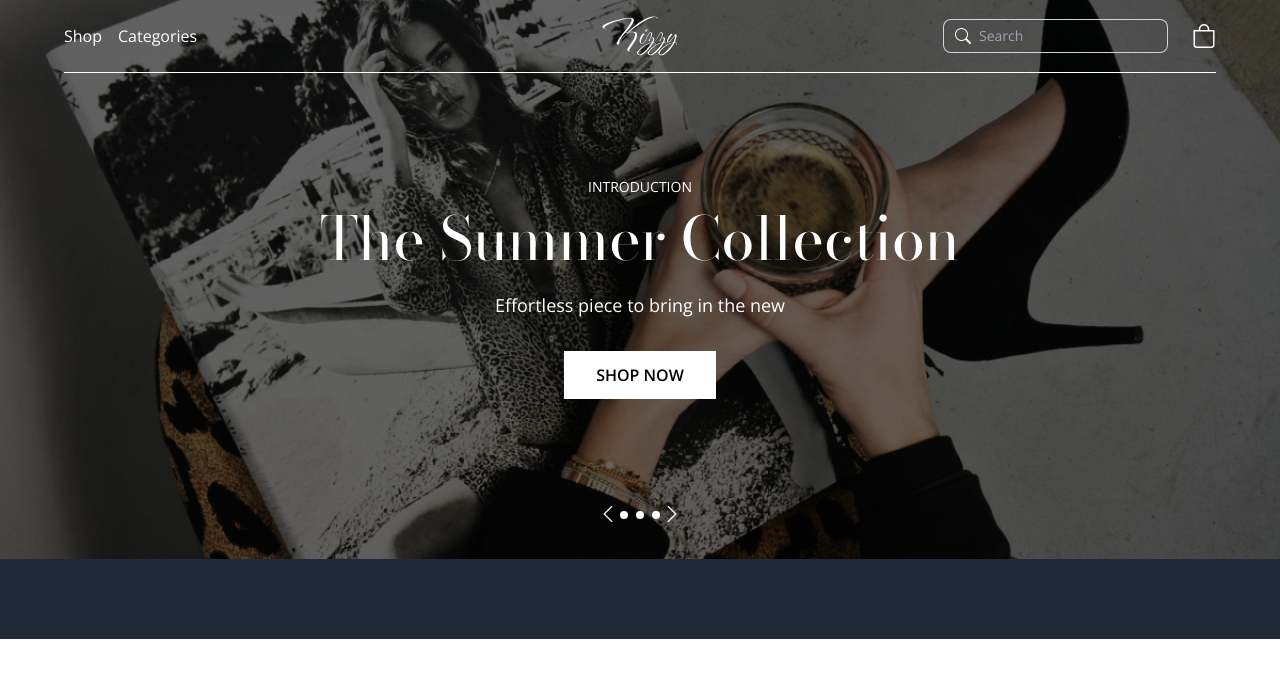
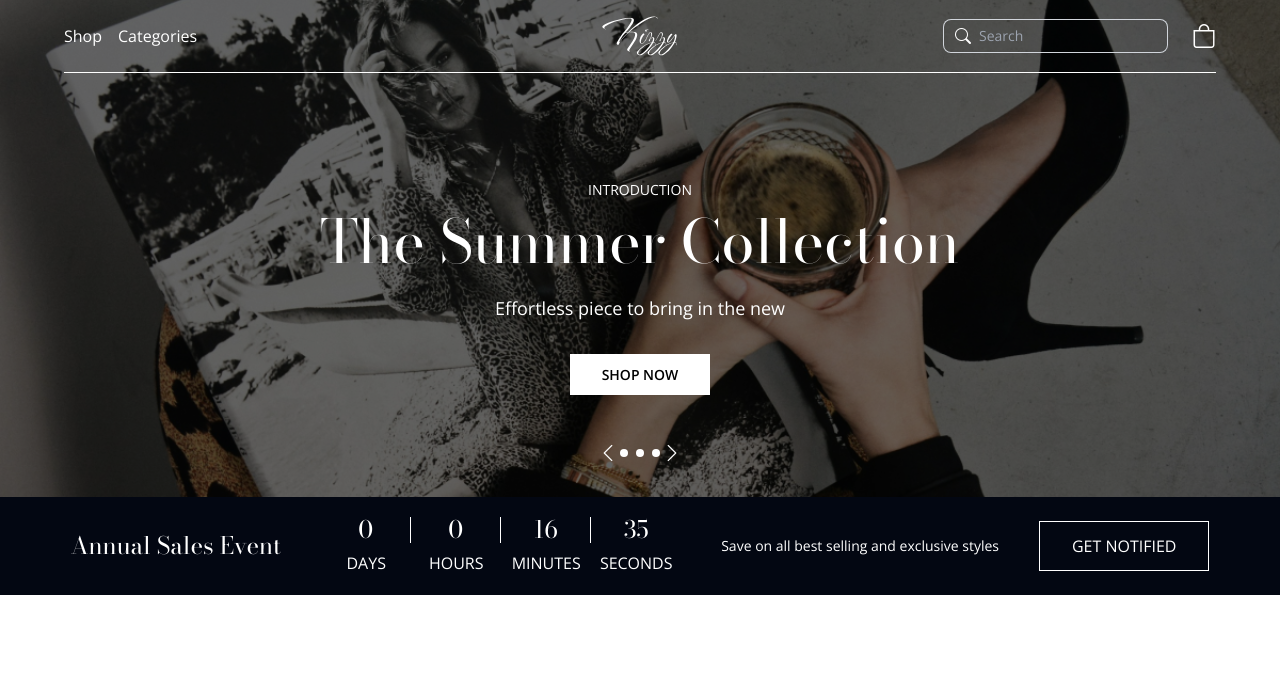
Before and after one commit to kizzylion/kizzystore, a React (Vite) app: page / in a window 1280 px wide. Shown: the top 678 px of the page. Built offline with nearby package versions, Linux system fonts and the light colour scheme; no server answers; grey boxes are pictures that could not be loaded.

Commit message:
FEAT: ADD HERO SECTION

```diff
--- a/package.json
+++ b/package.json
@@ -10,12 +10,14 @@
     "preview": "vite preview"
   },
   "dependencies": {
+    "@tailwindcss/container-queries": "^0.1.1",
     "bootstrap-icons": "^1.11.3",
     "embla-carousel": "^8.3.1",
     "embla-carousel-autoplay": "^8.3.1",
     "embla-carousel-react": "^8.3.1",
     "prop-types": "^15.8.1",
     "react": "^18.3.1",
+    "react-countdown": "^2.3.6",
     "react-dom": "^18.3.1",
     "react-ga": "^3.3.1",
     "react-router-dom": "^6.27.0"
--- a/src/components/Button.jsx
+++ b/src/components/Button.jsx
@@ -1,11 +1,21 @@
 import PropTypes from "prop-types";
 import { Link } from "react-router-dom";
-const Button = ({ type = "primary", children }) => {
+const Button = ({ type = "primary", children, link = "/" }) => {
   if (type === "primary") {
     return (
       <Link
-        to="/shop"
-        className="button bg-white px-8 py-[0.75em] text-center font-semibold text-black transition-colors duration-300 hover:bg-gray-950 hover:text-white"
+        to={link}
+        className="flex h-fit w-fit cursor-pointer flex-nowrap text-nowrap bg-white px-8 py-[0.75em] text-center text-sm font-semibold text-black transition-colors duration-300 hover:bg-gray-950 hover:text-white"
+      >
+        {children}
+      </Link>
+    );
+  }
+  if (type === "secondary") {
+    return (
+      <Link
+        to={link}
+        className="flex h-fit w-fit cursor-pointer flex-nowrap text-nowrap border border-white bg-transparent px-4 py-[0.5em] text-center text-sm text-white transition-colors duration-300 lg:px-8 lg:py-[0.75em] lg:text-base"
       >
         {children}
       </Link>
@@ -16,6 +26,7 @@ const Button = ({ type = "primary", children }) => {
 Button.propTypes = {
   type: PropTypes.string.isRequired,
   children: PropTypes.node.isRequired,
+  link: PropTypes.string,
 };
 
 export default Button;
--- /dev/null
+++ b/src/components/CountdownBanner.jsx
@@ -0,0 +1,64 @@
+import Countdown from "react-countdown";
+import PropTypes from "prop-types";
+
+import { useState } from "react";
+import Button from "./Button";
+
+// TimeBox component
+
+function TimeBox({ time, label }) {
+  return (
+    <div key={label} className="time-box flex flex-col items-center">
+      <h4 className="time mb-2 w-[3.75em] text-center text-xl lg:text-2xl">
+        {time}
+      </h4>
+      <span className="label">{label}</span>
+    </div>
+  );
+}
+
+TimeBox.propTypes = {
+  time: PropTypes.number.isRequired,
+  label: PropTypes.string.isRequired,
+};
+
+function CountdownBanner({ displaySection }) {
+  const [showCountdown, setShowCountdown] = useState(displaySection);
+
+  const renderer = ({ days, hours, minutes, seconds, completed }) => {
+    if (completed) {
+      //   setShowCountdown(false);
+      return <div>Completed</div>;
+    } else {
+      return (
+        <div className="flex w-fit items-center gap-0 px-5 lg:px-10">
+          <TimeBox time={days} label="DAYS" />
+          <TimeBox time={hours} label="HOURS" />
+          <TimeBox time={minutes} label="MINUTES" />
+          <TimeBox time={seconds} label="SECONDS" />
+        </div>
+      );
+    }
+  };
+  return (
+    <div
+      id="countdown-section"
+      className="mx-auto flex h-fit max-w-7xl justify-center bg-gray-950 px-5 py-7 text-white md:px-8 lg:py-5"
+    >
+      <div className="@container/content flex flex-col items-center justify-center gap-6 lg:flex-row lg:gap-0">
+        <h3 className="w-fit text-center text-xl lg:text-2xl">
+          Annual Sales Event
+        </h3>
+        <Countdown date={Date.now() + 1000000} renderer={renderer} />
+        <div className="subscription-reference grid w-fit grid-cols-2 grid-cols-[1fr_auto] items-center justify-center gap-3 lg:gap-10">
+          <p className="text-wrap text-center text-sm">
+            Save on all best selling and exclusive styles
+          </p>
+          <Button type="secondary">GET NOTIFIED</Button>
+        </div>
+      </div>
+    </div>
+  );
+}
+
+export default CountdownBanner;
--- a/src/pages/landingPage/Hero.jsx
+++ b/src/pages/landingPage/Hero.jsx
@@ -1,4 +1,5 @@
 import PropTypes from "prop-types";
+import CountdownBanner from "@/components/CountdownBanner";
 
 import HeroCarousel from "@/pages/landingPage/HeroCarousel";
 import "./Hero.scss";
@@ -9,10 +10,12 @@ function Hero() {
   return (
     <section
       id="hero"
-      className="flex h-screen w-full flex-col bg-gray-950 text-white lg:h-auto"
+      className="flex h-fit w-full flex-col text-white lg:h-auto"
     >
       <HeroCarousel />
-      <div className="h-20 w-full bg-gray-800"></div>
+      <div className="w-full bg-gray-800">
+        <CountdownBanner />
+      </div>
     </section>
   );
 }
--- a/src/pages/landingPage/Hero.scss
+++ b/src/pages/landingPage/Hero.scss
@@ -46,4 +46,10 @@
       @apply border-2 border-black;
     }
   }
+
+  .time-box:not(:last-child) {
+    .time {
+      @apply border-r border-white;
+    }
+  }
 }
--- a/src/pages/landingPage/HeroCarousel.jsx
+++ b/src/pages/landingPage/HeroCarousel.jsx
@@ -50,7 +50,7 @@ function HeroCarousel(props) {
   return (
     <div
       ref={emblaRef}
-      className="embla-viewport relative h-[90%] w-full overflow-hidden"
+      className="embla-viewport relative h-[90vh] w-full overflow-hidden md:h-[65vh]"
     >
       <div className="embla-container flex h-full">
         {slidesArray.map((slide, index) => (
--- a/src/pages/landingPage/Slide2.jsx
+++ b/src/pages/landingPage/Slide2.jsx
@@ -5,7 +5,7 @@ function Slide2() {
     <div id="slide2" className="slides slide relative flex">
       <div className="content my-auto flex h-fit flex-col items-center justify-center">
         <p className="mb-2 text-center text-sm lg:mt-10">LAST CHANCE SALES</p>
-        <h2 className="mb-5 text-center text-6xl">Smart Home Technologies</h2>
+        <h2 className="mb-5 text-center text-[6ch]">Smart Home Technologies</h2>
         <p className="mb-8 text-center text-lg">
           Create your dream home with our smart home technologies
         </p>
--- a/tailwind.config.js
+++ b/tailwind.config.js
@@ -4,5 +4,5 @@ export default {
   theme: {
     extend: {},
   },
-  plugins: [],
+  plugins: [import("@tailwindcss/container-queries")],
 };
```
Also changed, not shown: 1 other file (tests, documents, lock files or other folders).
